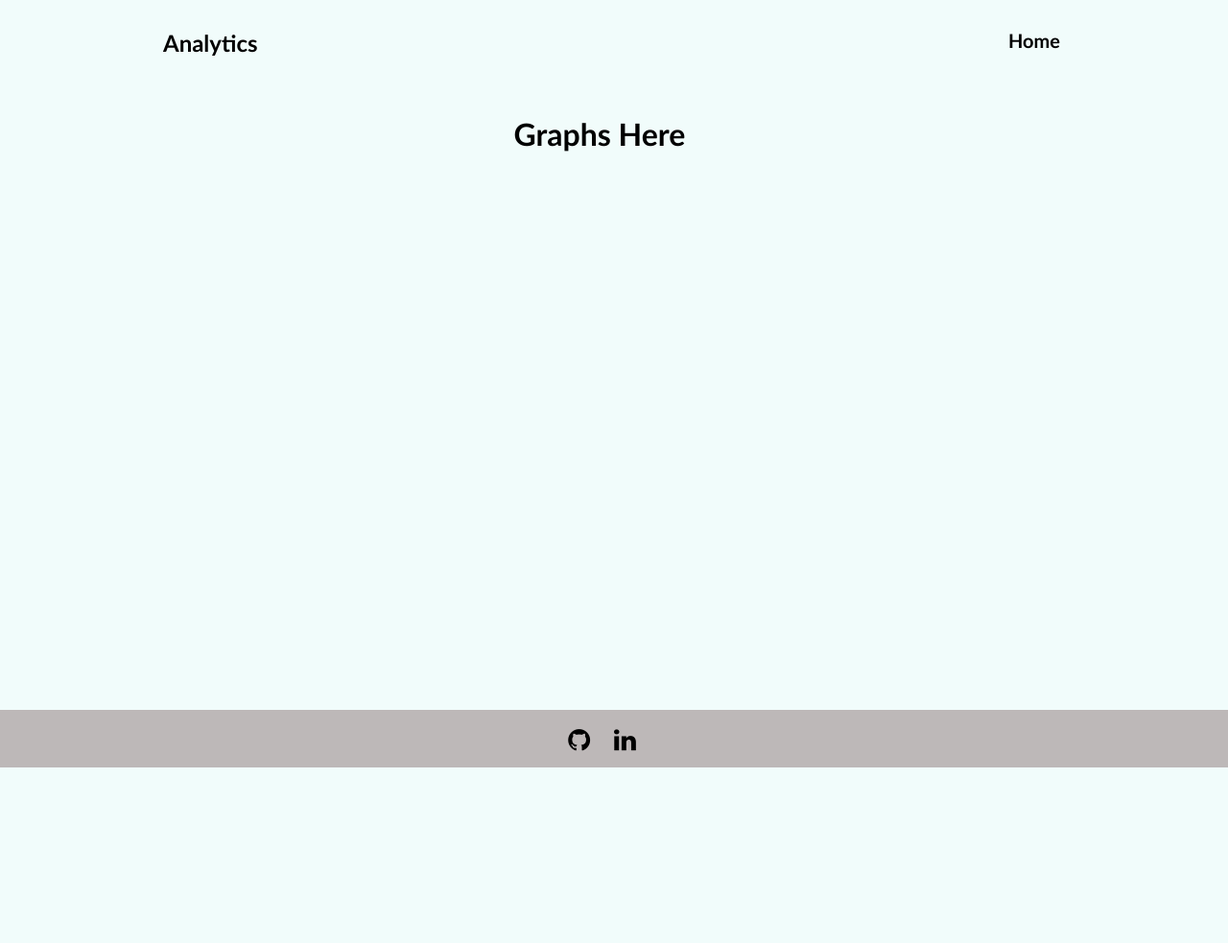
After one commit to spoonser/Analytics-App-361, a Flask app: page /graph in a window 1280 px wide. The commit adds this page. Shown: the whole page at 96% size. Run offline with Flask 2, Linux system fonts and the light colour scheme; some libraries are stand-ins or nearby versions.

Commit message:
layout and skeleton pages

```diff
--- a/app.py
+++ b/app.py
@@ -31,6 +31,12 @@ def index():
     return render_template('index.html')
 
 
+@app.route('/graph')
+def graph():
+    return render_template('graph.html')
+
+
+
 if __name__ == "__main__":
     port = int(os.environ.get('PORT', 61557))
     app.run(port=port, debug=True)
--- a/static/css/style.css
+++ b/static/css/style.css
@@ -1,7 +1,7 @@
 /* CS340 Project Styles */
 body {
   height: 100%;
-  background-color: rgba(166, 16, 31, 0.5);
+  background-color: rgba(212, 247, 244, 0.322);
   font-family:'Gill Sans', 'Gill Sans MT', Calibri, 'Trebuchet MS', sans-serif;
   margin: 0px;
   padding: 0px;
@@ -62,7 +62,7 @@ ul {
 }
 
 .fixed-page a:hover {
-  color: rgb(	166,16,30);
+  color: rgb(225, 231, 231);
 }
 
 
@@ -109,8 +109,6 @@ input[type=number]::-webkit-outer-spin-button {
 /* -------------------------------------------------------------------------- */
 /* Header Styles */
 #header {
-  background-color: rgb(158, 120, 120);
-  box-shadow: 0 2px 4px 0 rgba(0, 0, 0, .1);
   margin: 0px;
   padding: 10px;
   user-select: none;
@@ -135,7 +133,7 @@ input[type=number]::-webkit-outer-spin-button {
 }
 
 #header a:hover {
-  color: rgb(	166,16,30);
+  color: rgba(30, 214, 88, 0.747);
 }
 
 #header li {
@@ -158,15 +156,16 @@ input[type=number]::-webkit-outer-spin-button {
   display: inline;
   position: absolute;
 }
+
 /* -------------------------------------------------------------------------- */
 /* Footer styles */
 #footer {
-  background-color: rgb(158, 120, 120);
+  background-color: rgb(189, 184, 184);
   color: rgb(0, 0, 0);
   display: flex;
   align-items: center;
   text-align: center;
-  flex-direction: column;
+  flex-direction: row;
   justify-content: center;
   position: fixed;
   bottom: 0;
@@ -175,3 +174,22 @@ input[type=number]::-webkit-outer-spin-button {
   flex-shrink: 0;
   overflow: hidden;
 }
+
+#footer li {
+  font-weight: 60;
+  font-size: 20px;
+  display: inline;
+  font-weight: 600;
+  padding: 0px;
+  margin: 0px 25px 0px 0px;
+}
+
+#footer a {
+  color: inherit;
+  text-decoration: none;
+  opacity: 1;
+}
+
+#footer a:hover {
+  color: rgba(30, 214, 88, 0.747);
+}
--- /dev/null
+++ b/templates/graph.html
@@ -0,0 +1,12 @@
+{% extends "layout.html" %}
+{% block title %}Index{% endblock %}
+{% block head %}
+  {{ super() }}
+{% endblock %}
+{% block content %}
+	<div class="fixed-page">
+		<h1>Graphs Here</h1>
+
+	</div>
+
+{% endblock %}
--- /dev/null
+++ b/templates/layout.html
@@ -0,0 +1,39 @@
+<!doctype html>
+<html>
+  <head>
+    {% block head %}
+    <link rel="stylesheet" href="{{ url_for('static', filename='css/style.css') }}">
+    <link rel="stylesheet" href="https://cdnjs.cloudflare.com/ajax/libs/font-awesome/4.7.0/css/font-awesome.min.css">
+    <title>{% block title %}{% endblock %} - Analytics Application </title>
+    {% endblock %}
+  </head>
+  <body>
+    <div id="header">
+      <div id="header-items" class="center">
+        <h2>Analytics</h2>
+
+        <ul id="page-select">
+          <li><a href="/">Home</a></li>
+
+        </ul>
+      </div>
+    </div>
+
+    <div class="page-wrapper">
+      <div class="center">
+        <div class="center-child">
+          {% block content %}
+          {% endblock %}
+      </div>
+    </div>
+
+
+    <div id="footer">
+      <li><a href="https://github.com/spoonser" target="_blank" class="fa fa-github fa-lg"></a></li>
+      <li><a href="https://www.linkedin.com/in/spencer-wagner-391764158/" target="_blank" class="fa fa-linkedin fa-lg"></a></li>
+    </div>
+
+    </div>
+  </body>
+
+</html>
```
Also changed, not shown: templates/main.html (deleted, +0 -9 lines).
